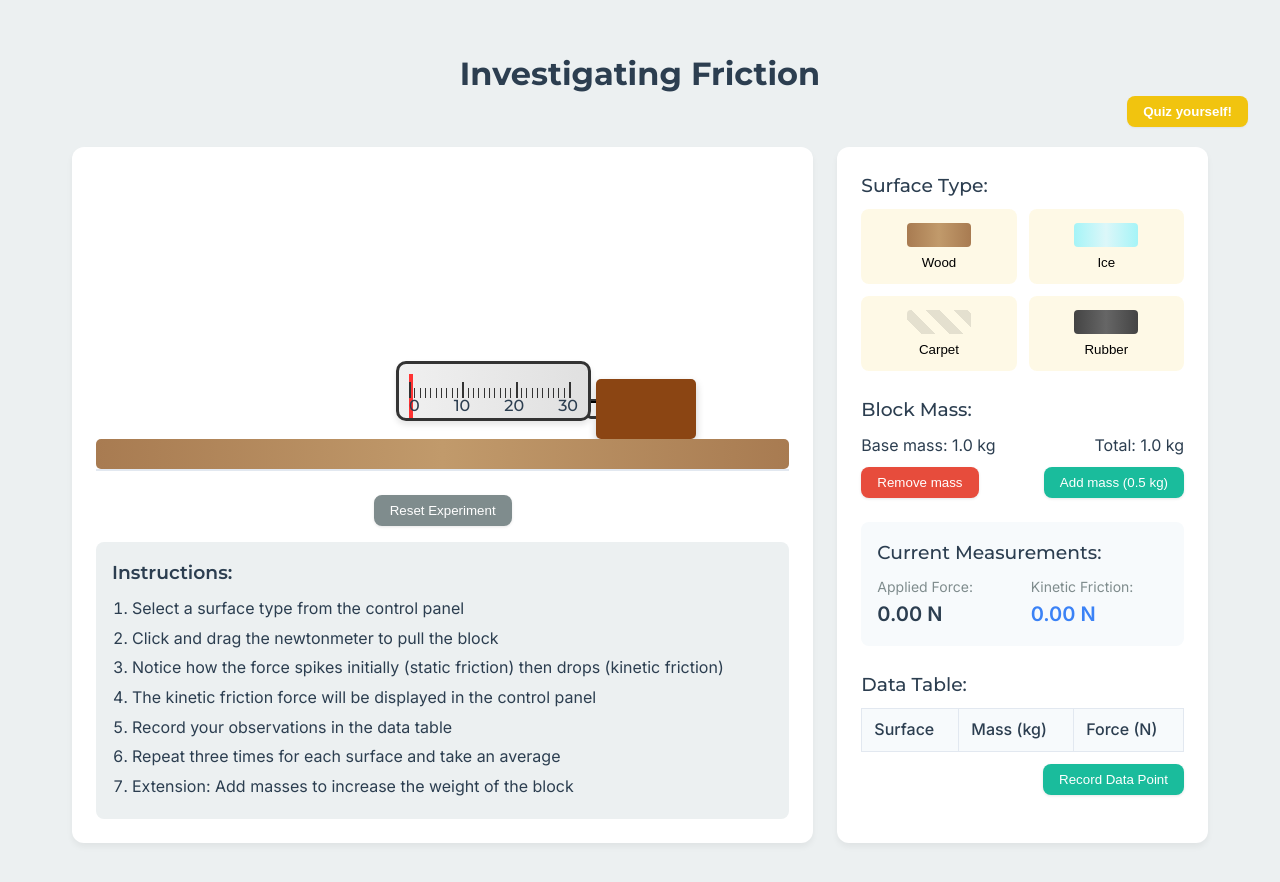
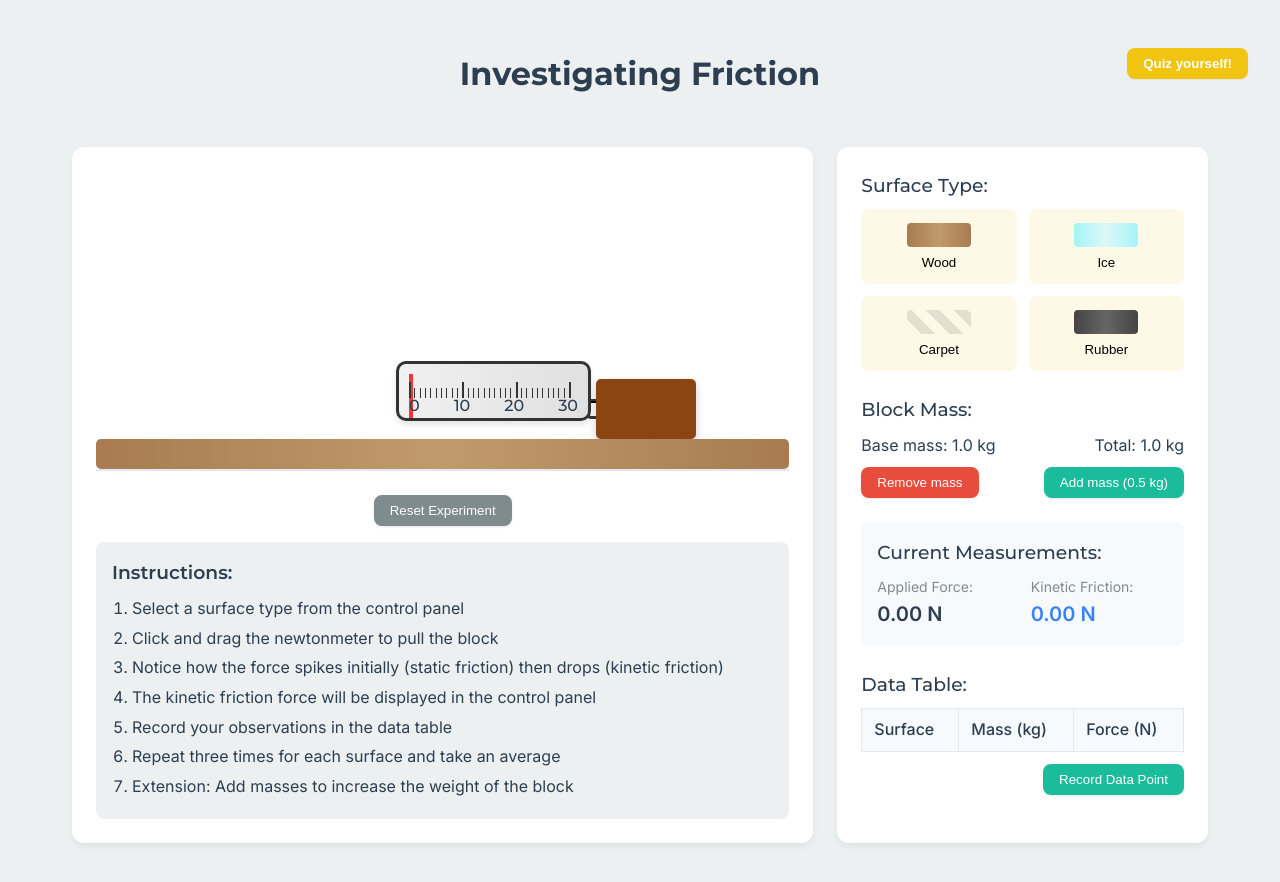
Before and after one commit to MrLithgo/investigating-friction, a plain HTML site: page index.html in a window 1280 px wide. Drawn offline with Linux system fonts and the light colour scheme.

Commit message:
Update style.css

```diff
--- a/style.css
+++ b/style.css
@@ -158,7 +158,7 @@ h1, h2, h3, h4, h5, h6 {
 .quiz-btn {
     position: absolute;
     right: 1rem;
-    top: 4rem;
+    top: 1rem;
     padding: 0.5rem 1rem;
     background-color: var(--gold);
     color: var(--white);
```
